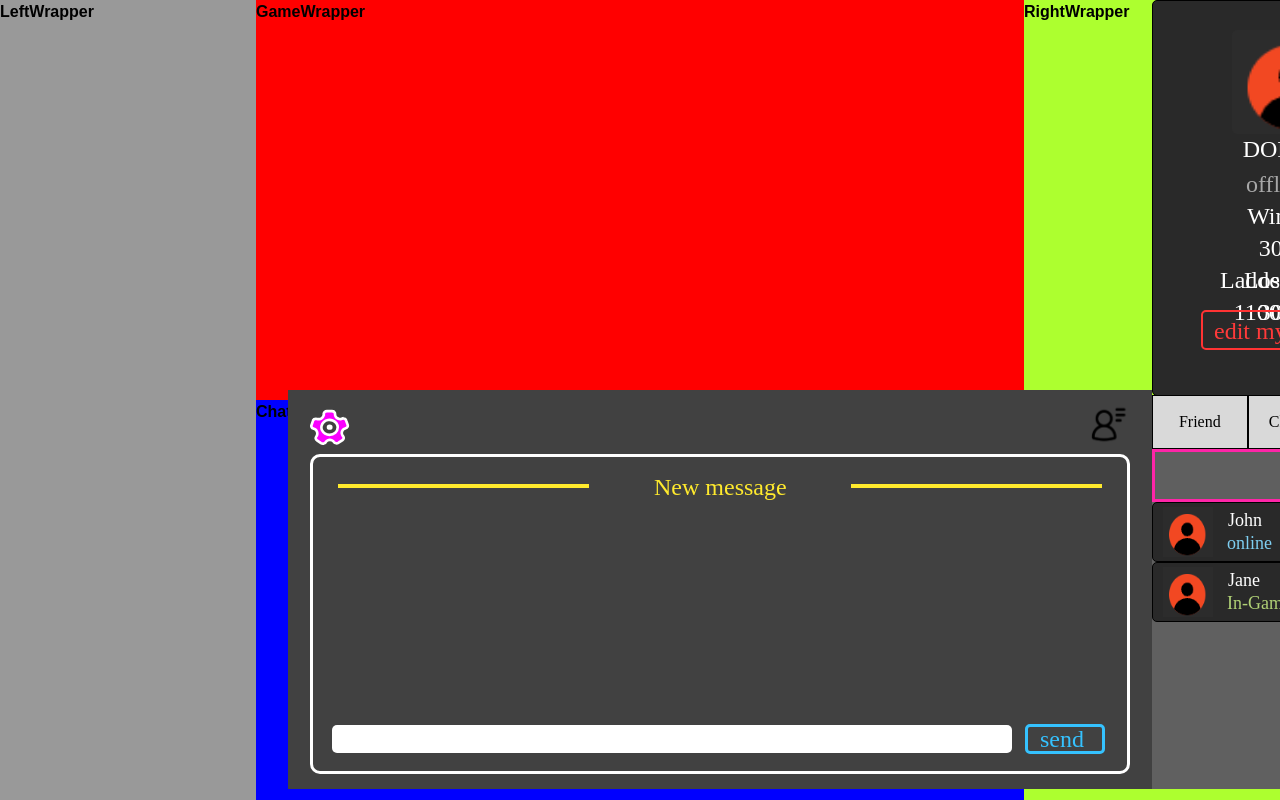
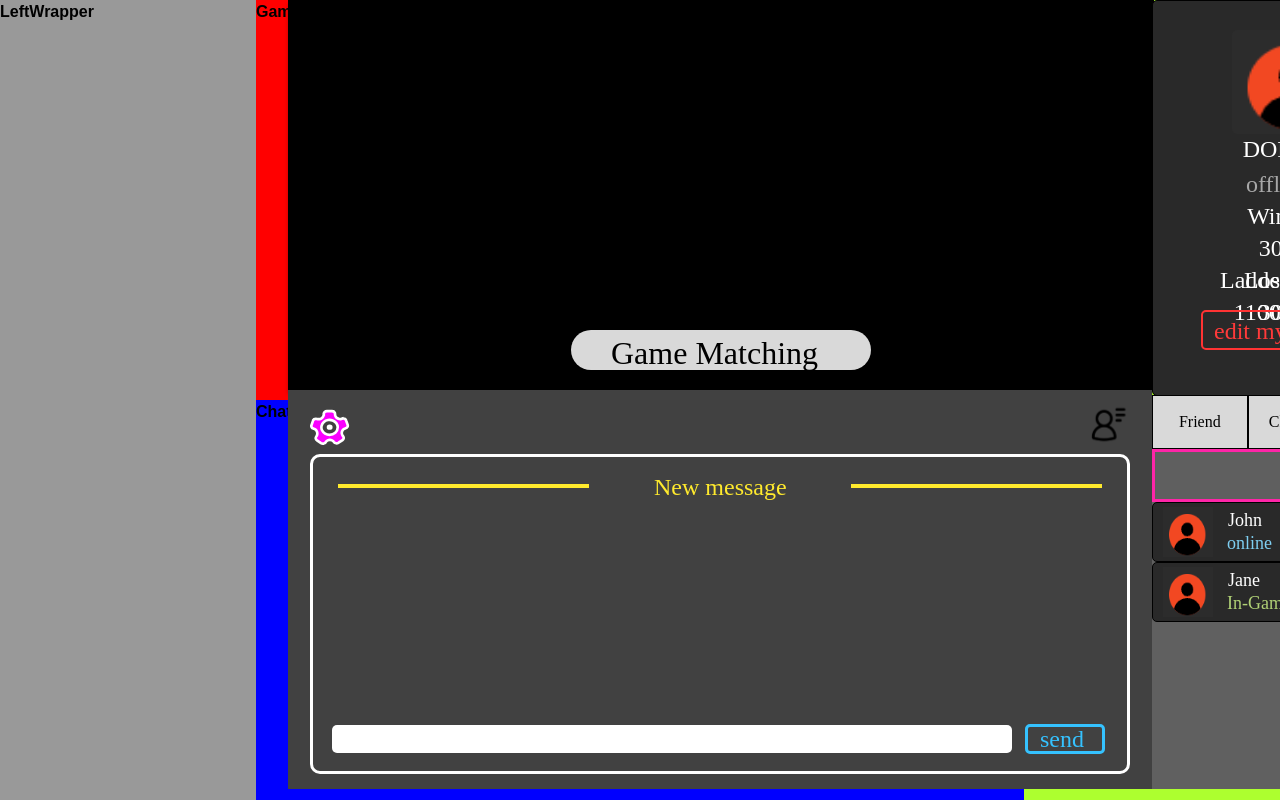
Before and after one commit to ft-ts/frontend, a Next.js app: page /main in a window 1280 px wide. Shown: the top 800 px of the page. Built offline with nearby package versions, Linux system fonts and the light colour scheme; a web font is replaced by a local one.

Commit message:
game background, button make

```diff
--- a/src/app/main/mid-wrapper/game/game-wrapper.css
+++ /dev/null
@@ -1,3 +0,0 @@
-#mid-wrapper {
-  background-color: red;
-}
--- /dev/null
+++ b/src/app/main/mid-wrapper/game/game-wrapper.module.scss
@@ -0,0 +1,46 @@
+.midWrapper {
+  background-color: red;
+}
+
+$backgroundWidth: 866px;
+$backgroundHeigth: 390px;
+.gameBackground{
+    box-sizing: border-box;
+    position: absolute;
+    left: 288px;
+    height: $backgroundHeigth;
+    width: $backgroundWidth;
+    top: 0px;
+    bottom: 540px;
+    background: #000000;
+    box-shadow: 0px 4px 4px rgba(0, 0, 0, 0.25);
+}
+
+$MatchWidth: 300px;
+
+.gameMatchButton{
+    position: absolute;
+    width: 300px;
+    height: 40.2px;
+    left: ($backgroundWidth / 2) - ($MatchWidth / 2);
+    top: 330px;
+    background: #D9D9D9;
+    border-radius: 20px;
+}
+
+.gameMatchFont{
+    position: absolute;
+    width: 250px;
+    height: 32px;
+    left: 40px;
+    top: 7px;
+    font-family: 'ArcadeClassic';
+    font-style: normal;
+    font-weight: 400;
+    font-size: 32px;
+    line-height: 32px;
+    display: flex;
+    align-items: center;
+    text-align: center;
+    color: #000000;
+}
--- a/src/app/main/mid-wrapper/game/page.tsx
+++ b/src/app/main/mid-wrapper/game/page.tsx
@@ -1,9 +1,26 @@
-import './game-wrapper.css'
+import styles from "./game-wrapper.module.scss"
 
 export default function GameWrapper() {
   return (
-    <div id="game-wrapper">
+    <div className={styles.midWrapper}>
       <h1>GameWrapper</h1>
+      <GameBackground />
     </div>
   )
 }
+
+const GameBackground = (props: {}) => {
+    return (
+        <div className={styles.gameBackground}>
+            <GameMatch />
+        </div>
+    )
+}
+
+const GameMatch = (props: {}) => {
+    return (
+        <button className={styles.gameMatchButton}>
+            <h2 className={styles.gameMatchFont}>Game Matching</h2>
+        </button>
+    )
+}
```
